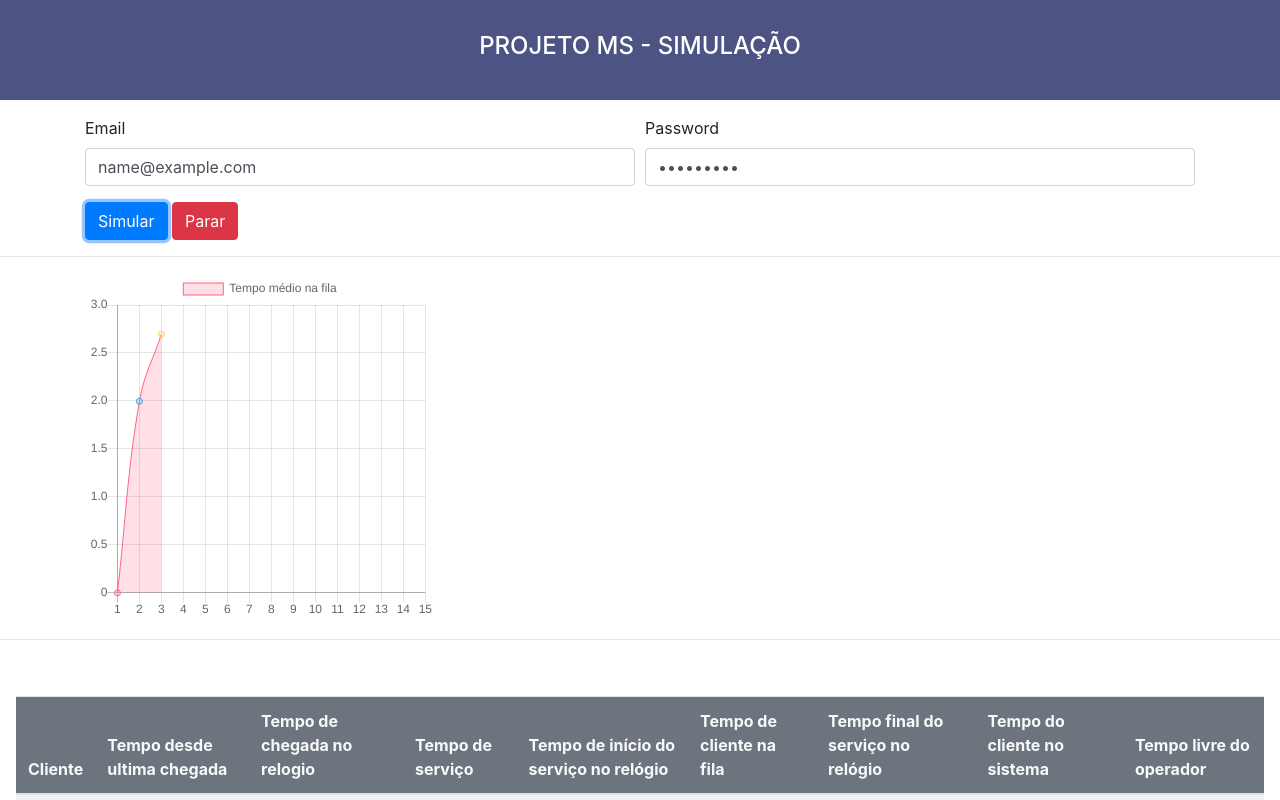
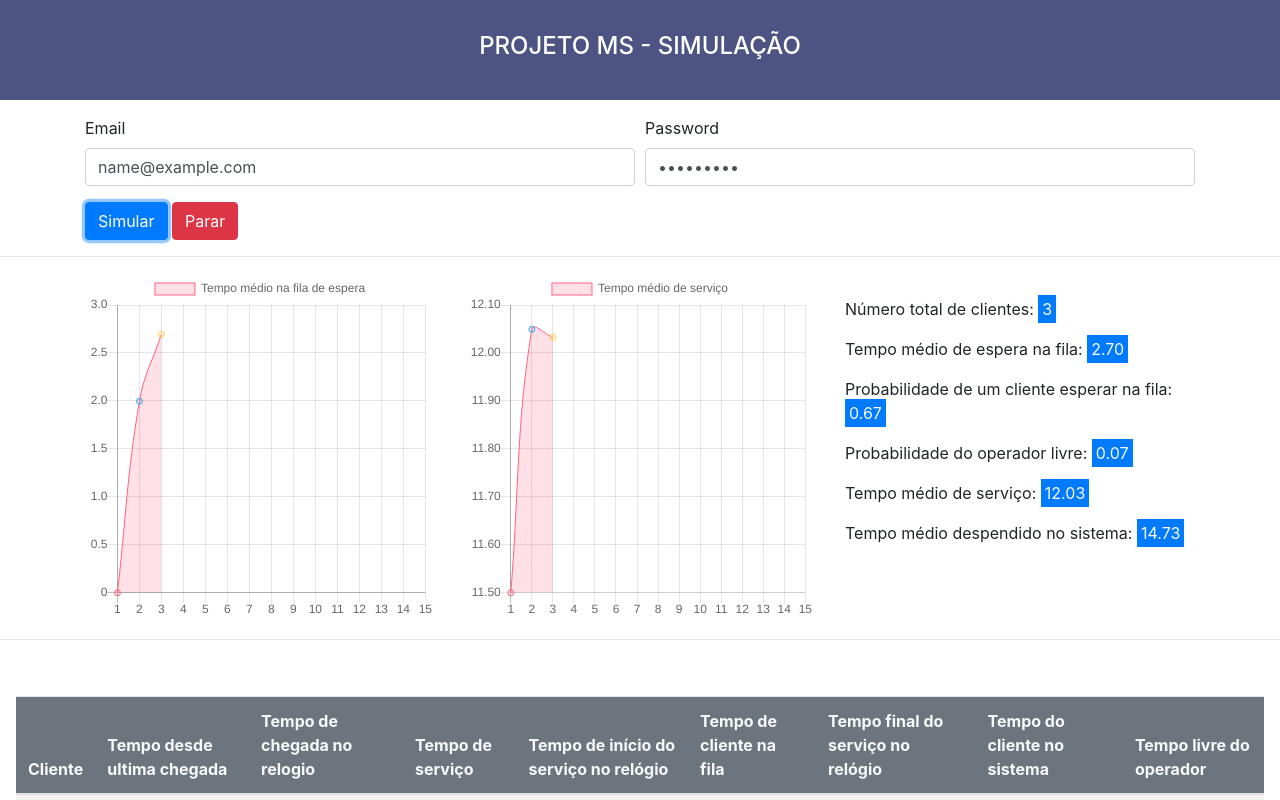
Before and after one commit to Fziliotti/Simulador-MS, a Svelte app: page / in a window 1280 px wide. Both pictures are taken after typing "name@example.com", "Sample123" into the empty fields and a click on the button "Simular". Shown: the top 800 px of the page. Built offline with nearby package versions, Linux system fonts and the light colour scheme.

Commit message:
Ajeitando informações

```diff
--- a/src/App.svelte
+++ b/src/App.svelte
@@ -1,19 +1,23 @@
 <script>
   import Header from './components/Header.svelte';
 
-  import ChartTMNF from './components/ChartTMNF.svelte'; //chart tempo Medio na fila
+  import ChartSimulacao from './components/Chart.svelte'; //chart tempo Medio na fila
 
   import {generateRandom} from './services/randomNumbers.js';
 
   import { fade } from 'svelte/transition';
 
+  //VARIAVEIS DO SISTEMA
   let tempoTotalDeSimulacao = 240;
   let numeroDeClientesAcumulados = 1;
-  let listaDeTemposMediosNafila = []
   let intervalReference;
   let temposEntreTodasChegadas = [ 17.5, 7.5, 12.5, 2.5, 2.5, 2.5, 2.5, 37.5, 17.5, 17.5, 32.5, 37.5, 7.5, 12.5, 12.5];
   let temposDeTodosOsServicos = [ 11.5, 12.6, 12.0, 11.5, 12, 10.4, 11.5, 13.1, 10.4, 11.5, 11.5, 9.8, 10.9, 11.5, 10.4];
   let numeroDeServicos = 15
+
+  // VARIAVEIS PARA GERAÇÃO DINAMICA DOS GRAFICOS
+  let listaDeTemposMediosNafila = []
+  let listaDeTemposMediosDeServico = []
 
   let servicos = [];
 
@@ -136,7 +140,10 @@
         setTimeout(() => {
           let novoServico = gerarServico(temposEntreTodasChegadas[i],temposDeTodosOsServicos[i])
           servicos = [...servicos, novoServico];
+
           listaDeTemposMediosNafila = [...listaDeTemposMediosNafila, tempoMedioDeEsperaNaFila() ]
+          listaDeTemposMediosDeServico = [...listaDeTemposMediosDeServico, tempoMedioDeServicos() ]
+
         },1000 * i)
 
       }
@@ -207,15 +214,24 @@
 <div class="container">
   <div class="row">
     <div class="col-md-4">
-      <ChartTMNF data={listaDeTemposMediosNafila} numeroDeIteracoes={15} />
+      <ChartSimulacao  data={listaDeTemposMediosNafila} numeroDeIteracoes={numeroDeServicos} titulo="Tempo médio na fila de espera" />
     </div>
 
     <div class="col-md-4">
-
+      <ChartSimulacao  data={listaDeTemposMediosDeServico} numeroDeIteracoes={numeroDeServicos} titulo="Tempo médio de serviço" />
     </div>
 
     <div class="col-md-4">
-
+      {#if servicos.length != 0}
+      <div class="pt-4">
+        <p>Número total de clientes: <span class="bg-primary p-1 text-light">{numeroDeClientesAcumulados}</span></p>
+        <p>Tempo médio de espera na fila: <span class="bg-primary p-1 text-light">{ tempoMedioDeEsperaNaFila().toFixed(2)}</span></p>
+        <p>Probabilidade de um cliente esperar na fila: <span class="bg-primary p-1 text-light">{probabilidadeDeEspera().toFixed(2)}</span></p>
+        <p>Probabilidade do operador livre: <span class="bg-primary p-1 text-light">{probabilidadeDeOperadorLivre().toFixed(2)}</span></p>
+        <p>Tempo médio de serviço: <span class="bg-primary p-1 text-light">{tempoMedioDeServicos().toFixed(2)}</span></p>
+        <p>Tempo médio despendido no sistema: <span class="bg-primary p-1 text-light">{tempoMedioDespendidoNoSistema().toFixed(2)}</span></p>
+      </div>
+      {/if}
     </div>
   </div>
 </div>
@@ -259,13 +275,6 @@
   </table>
 
 <hr>
-{#if servicos.length != 0}
-  <p>Número de clientes que entraram no sistema: {numeroDeClientesAcumulados}</p>
-  <p>Tempo médio de espera na fila: { tempoMedioDeEsperaNaFila().toFixed(2)}</p>
-  <p>Probabilidade de um cliente esperar na fila: {probabilidadeDeEspera().toFixed(2)}</p>
-  <p>Probabilidade do operador livre: {probabilidadeDeOperadorLivre().toFixed(2)}</p>
-  <p>Tempo médio de serviço: {tempoMedioDeServicos().toFixed(2)}</p>
-  <p>Tempo médio despendido no sistema: {tempoMedioDespendidoNoSistema().toFixed(2)}</p>
-{/if}
+
 
 </main>
--- a/src/components/ChartTMNF.svelte
+++ b/src/components/Chart.svelte
@@ -1,19 +1,20 @@
 
-<canvas id="chartTMNF" width="400" height="400"></canvas>
+
 
 <script>
 import { afterUpdate } from 'svelte';
 export let data;
 export let numeroDeIteracoes;
+export let titulo;
+let canvas;
 
 function createChart(){
-  var ctx = document.getElementById('chartTMNF');
-  var chartTMNF = new Chart(ctx, {
+  var chartTMNF = new Chart(canvas, {
       type: 'line',
       data: {
           labels: [...new Array(numeroDeIteracoes).fill(0).map((it,i) => ++i)],
           datasets: [{
-              label: 'Tempo médio na fila',
+              label: titulo,
               data,
               backgroundColor: [
                   'rgba(255, 99, 132, 0.2)',
@@ -45,3 +46,5 @@ afterUpdate( () => {
 <style>
   /* your styles go here */
 </style>
+
+<canvas id="chartTMNF" bind:this={canvas} width="400" height="400"></canvas>
```
